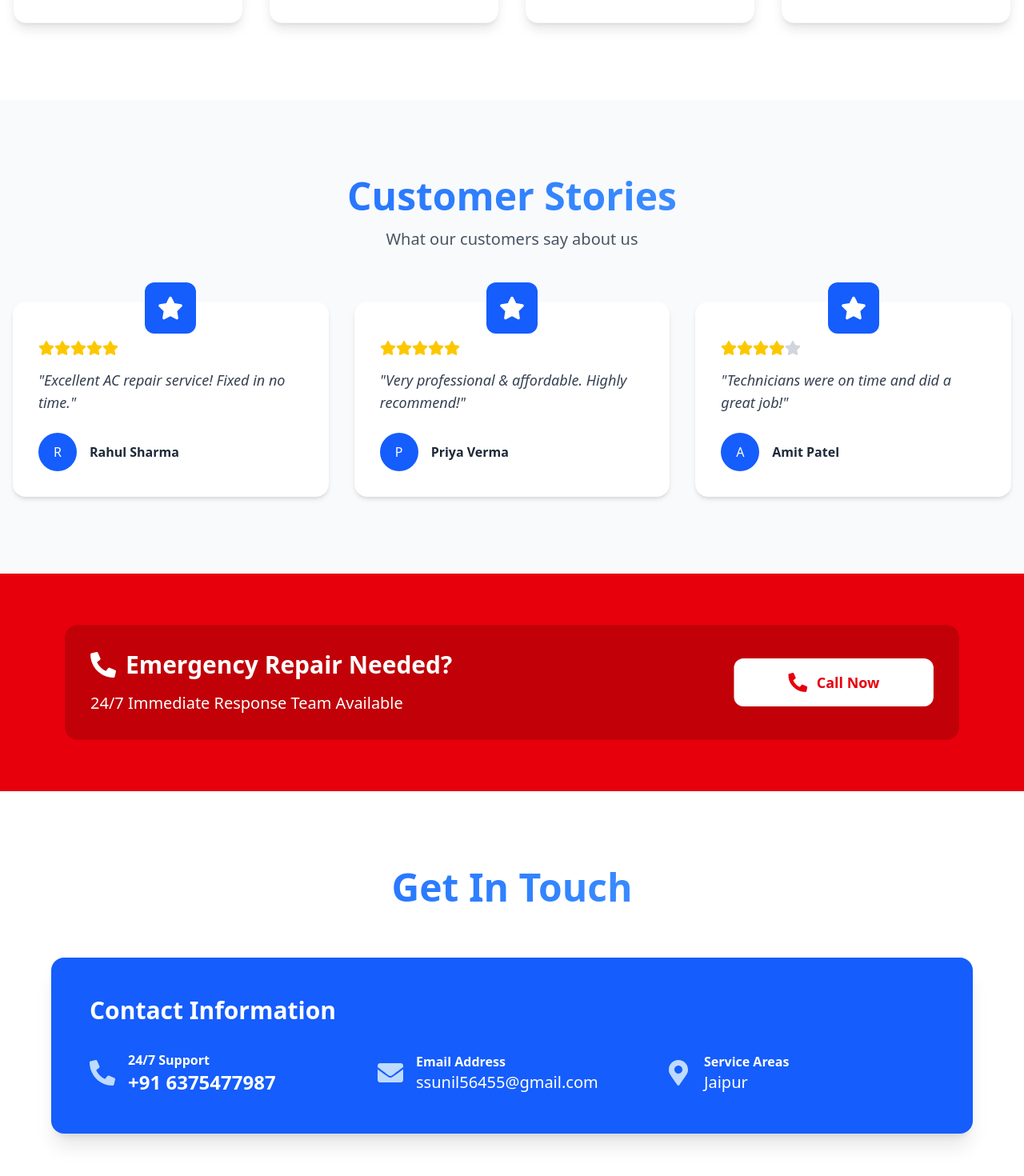
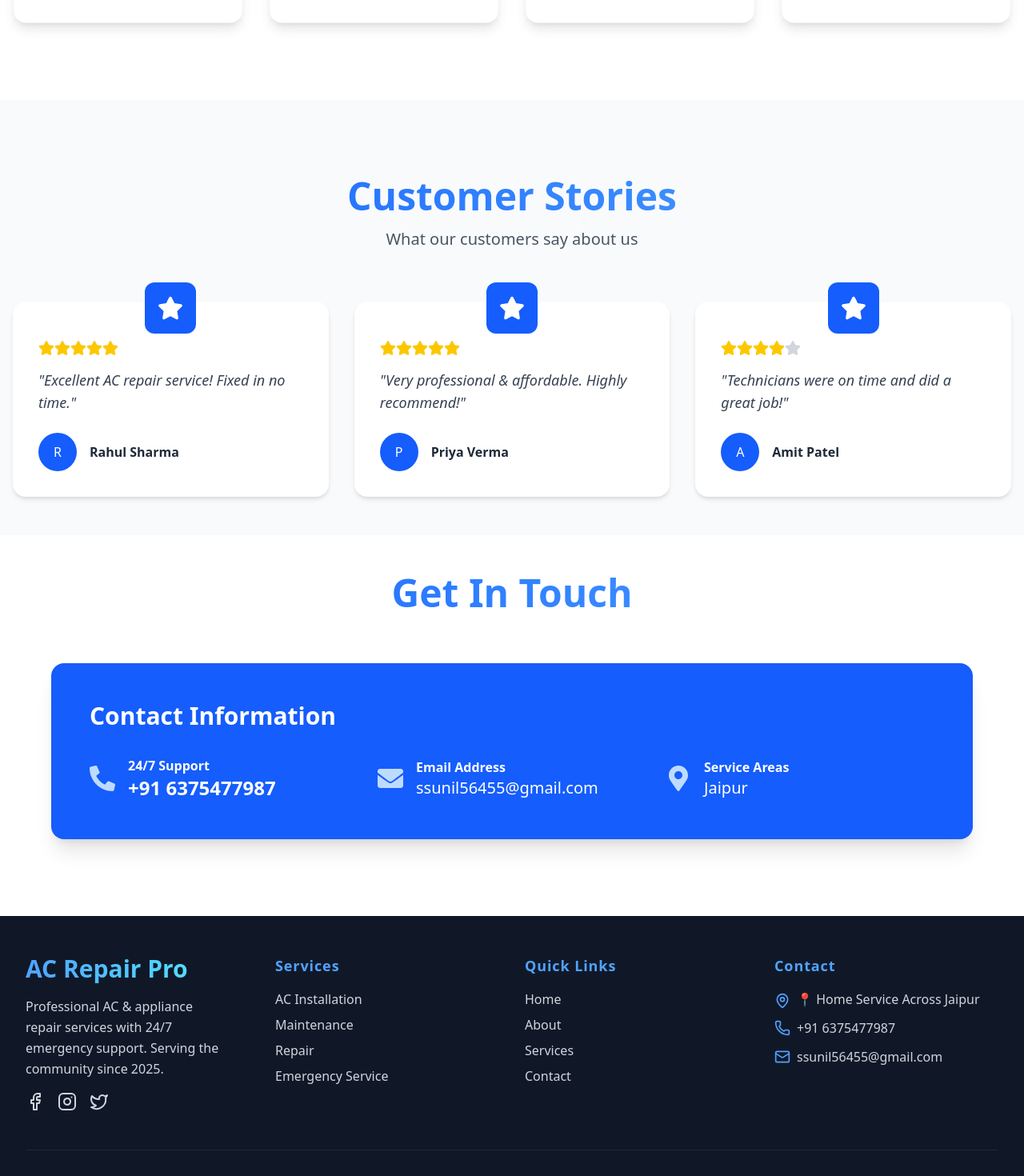
Before and after one commit to MR-SHIV-SHARMA/shiv_shakti_in_nextjs, a Next.js app: page / in a window 1280 px wide. Shown: the part 1940-3410 px from the top of the page at 80% size. Built offline with nearby package versions, Linux system fonts and the light colour scheme.

Commit message:
Update page title for branding and adjust padding in sections for improved layout consistency

```diff
--- a/src/app/layout.js
+++ b/src/app/layout.js
@@ -15,7 +15,7 @@ const geistMono = Geist_Mono({
 });
 
 export const metadata = {
-  title: "AC Repair & Services in Jaipur | 24/7 Expert Support",
+  title: "Shiv Shakti Home Appliance Services - Repair & Installation Services in Jaipur | 24/7 Expert Support",
   description: "Get professional & affordable AC repair services in Jaipur. Certified experts, same-day service, and 24/7 support available. Call now!",
   keywords: "AC repair Jaipur, AC service Jaipur, AC maintenance, air conditioner repair",
   openGraph: {
--- a/src/components/home/WhyChooseUs.jsx
+++ b/src/components/home/WhyChooseUs.jsx
@@ -141,7 +141,7 @@ export default function WhyChooseUs() {
       </section>
 
       {/* Testimonials */}
-      <section className="py-24 bg-gray-50">
+      <section className="pt-24 pb-12 bg-gray-50">
         <div className="max-w-7xl mx-auto px-4">
           <SectionHeader
             title="Customer Stories"
@@ -187,7 +187,7 @@ export default function WhyChooseUs() {
       </section>
 
       {/* Emergency Banner */}
-      <section className="bg-red-600 text-white py-16">
+      {/* <section className="bg-red-600 text-white py-16">
         <div className="max-w-6xl mx-auto px-4">
           <motion.div
             initial={{ scale: 0.95 }}
@@ -215,10 +215,10 @@ export default function WhyChooseUs() {
             </a>
           </motion.div>
         </div>
-      </section>
+      </section> */}
 
       {/* Contact Section */}
-      <section className="py-24 bg-white px-4">
+      <section className="pb-24 pt-12 bg-white px-4">
         <div className="max-w-6xl mx-auto">
           <SectionHeader title="Get In Touch" />
           <motion.div
```
